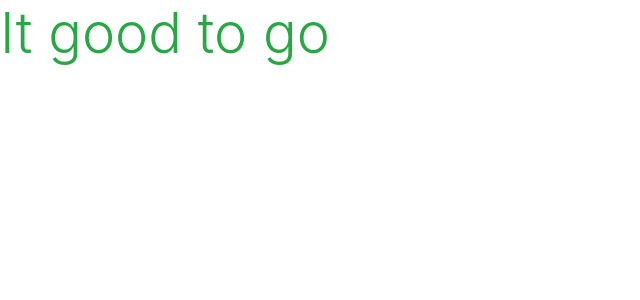
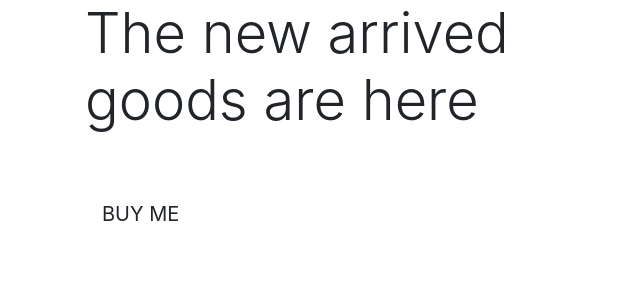
Before and after one commit to tochi-bot/ShopSphere-, a Django app: page / in a window 1280 px wide. Shown: the top 300 px of the page, without its empty margins (0-640 px from the left). Run offline with Django 3.2, Linux system fonts and the light colour scheme; some libraries are stand-ins or nearby versions.

Commit message:
Added home page content

```diff
--- a/home/templates/home/index.html
+++ b/home/templates/home/index.html
@@ -1,6 +1,29 @@
 {% extends "base.html" %}
 {% load static %}
 
+{% block page_header%}
+<div class="container header-container">
+    <div class="row">
+        <div class="col">
+
+        </div>
+    </div>
+</div>
+
+{% endblock %}
+
 {% block content %}
-<h1 class="display-4 text-success">It good to go</h1>
+<div class="container h-100">
+    <div class="row h-100">
+        <div class="col-7 col-md-6  my-auto">
+            <h1 class="display-4 logo-font text-black">The new arrived goods are here</h1>
+            <div class="my-5">
+                <h4>
+                    <a href="" class="buy-now-button btn btn-lg rounded-0 text-uppercase py-3">buy me</a>
+                </h4>
+            </div>
+        </div>
+    </div>
+</div>
+
 {% endblock%}
```
